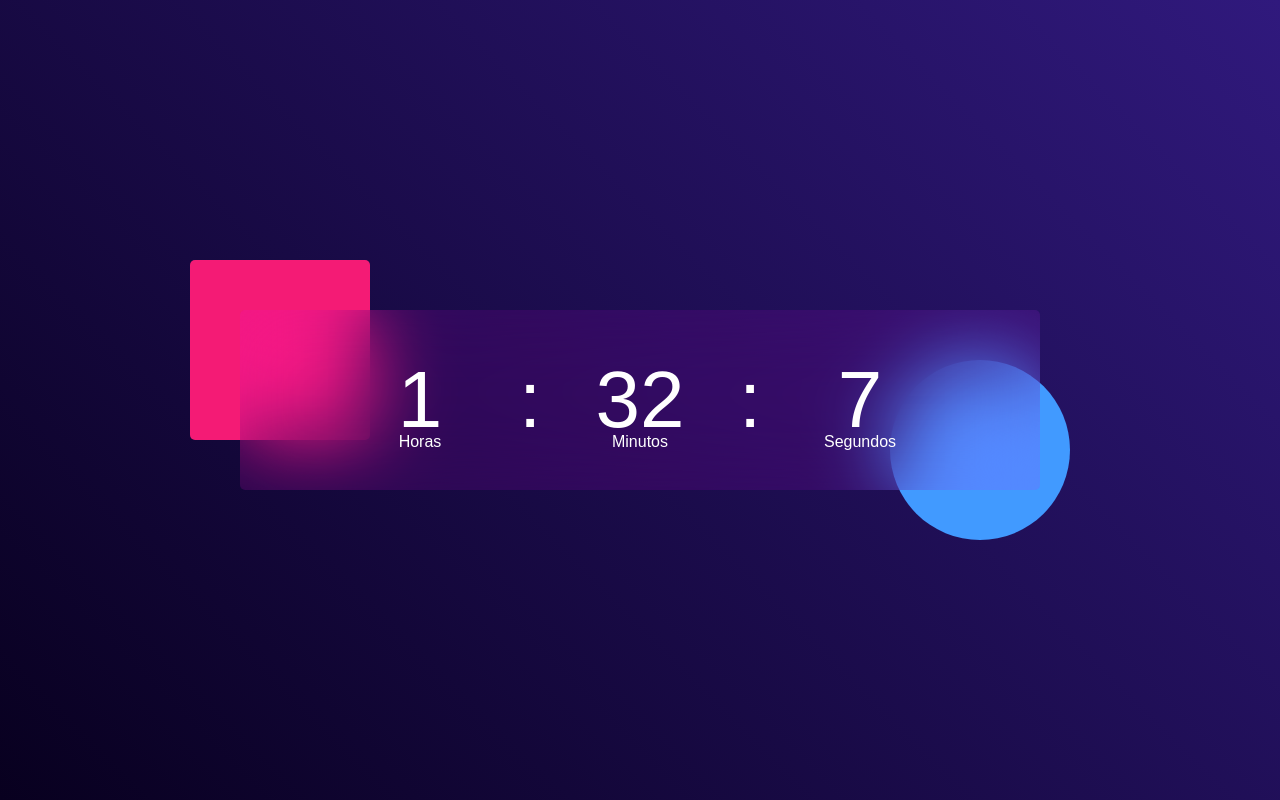
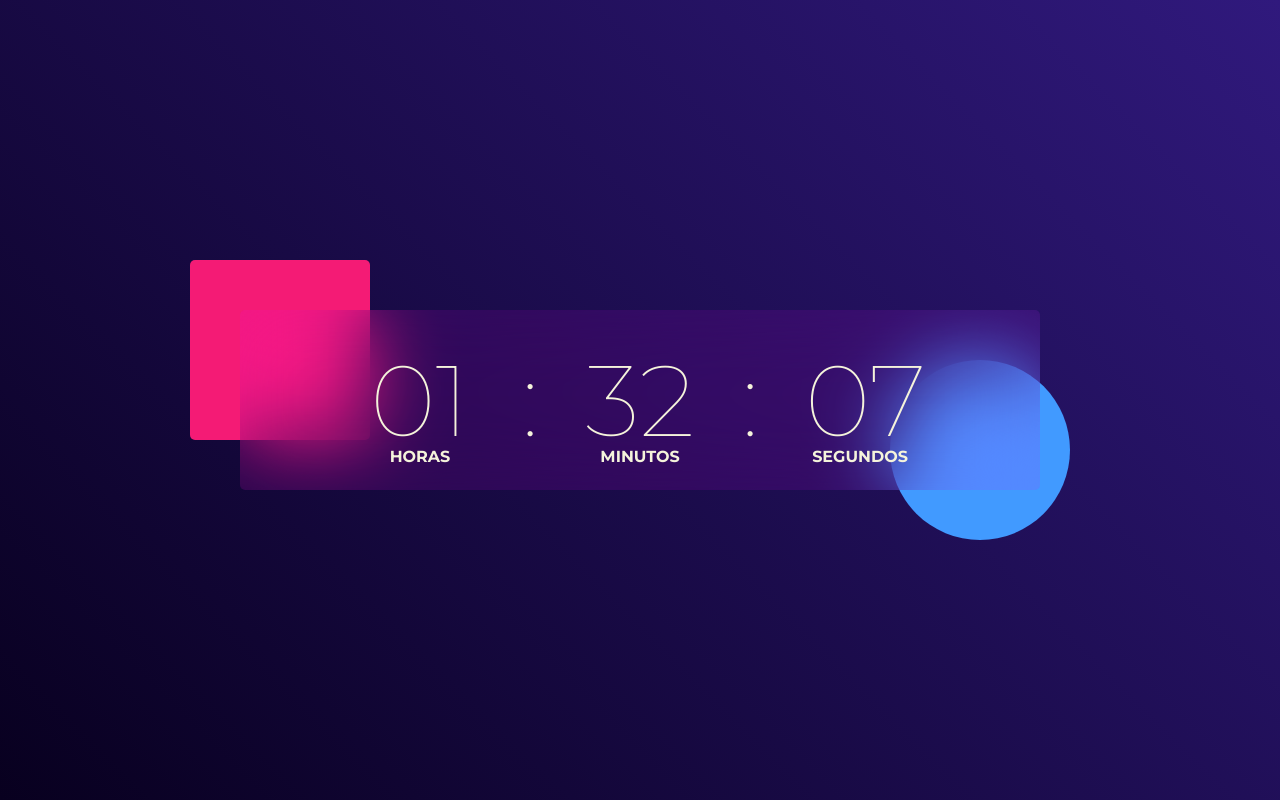
Before and after one commit to Cvinicius-7/Digital-Clock, a plain HTML site: page index.html in a window 1280 px wide. Drawn offline with Linux system fonts and the light colour scheme.

Commit message:
make final adjustments

```diff
--- a/index.html
+++ b/index.html
@@ -6,6 +6,10 @@
     <meta name="viewport" content="width=device-width, initial-scale=1.0">
     <title>Digital clock</title>
     <link rel="stylesheet" href="style.css">
+    <link rel="preconnect" href="https://fonts.googleapis.com">
+    <link rel="preconnect" href="https://fonts.gstatic.com" crossorigin>
+    <link href="https://fonts.googleapis.com/css2?family=Montserrat:ital,wght@0,100..900;1,100..900&display=swap"
+        rel="stylesheet">
 </head>
 
 <body>
@@ -27,12 +31,12 @@
     let minutes = document.getElementById('minutes');
     let seconds = document.getElementById('seconds');
 
-    setInterval(()=>{
+    setInterval(() => {
         let current = new Date();
 
-    hours.innerHTML = current.getHours();
-    minutes.innerHTML = current.getMinutes();
-    seconds.innerHTML = current.getSeconds();
+        hours.innerHTML = (current.getHours() < 10 ? "0" : 0) + current.getHours();
+        minutes.innerHTML = (current.getMinutes() < 10 ? "0" : 0) + current.getMinutes();
+        seconds.innerHTML = (current.getSeconds() < 10 ? "0" : 0) + current.getSeconds();
 
     }, 1000);
 
--- a/style.css
+++ b/style.css
@@ -1,7 +1,7 @@
 * {
     margin: 0;
     padding: 0;
-    font-family: "poppins", sans-serif;
+    font-family: "Montserrat", sans-serif;
     box-sizing: border-box;
 }
 
@@ -10,7 +10,7 @@
     width: 100%;
     min-height: 100vh;
     background: linear-gradient(45deg, #08001f, #30197d);
-    color: #fff;
+    color: #f5f3db;
     position: relative;
 }
 
@@ -60,7 +60,8 @@
     z-index: 1;
 }
 .clock span {
-    font-size: 80px;
+    font-size: 100px;
+    font-weight:100;
     width: 110px;
     display: inline-block;
     text-align: center;
@@ -75,14 +76,16 @@
     transform: translateX(-50%);
 }
 #hours::after{
-    content: "Horas";
+    content: "HORAS";
+    font-weight: bold;
 
 }
 #minutes::after{
-    content: "Minutos";
+    content: "MINUTOS";
+    font-weight: bold;
+}
+#seconds::after{
+    content: "SEGUNDOS";
+    font-weight: bold;
 
 }
-#seconds::after{
-    content: "Segundos";
-
-}
```
